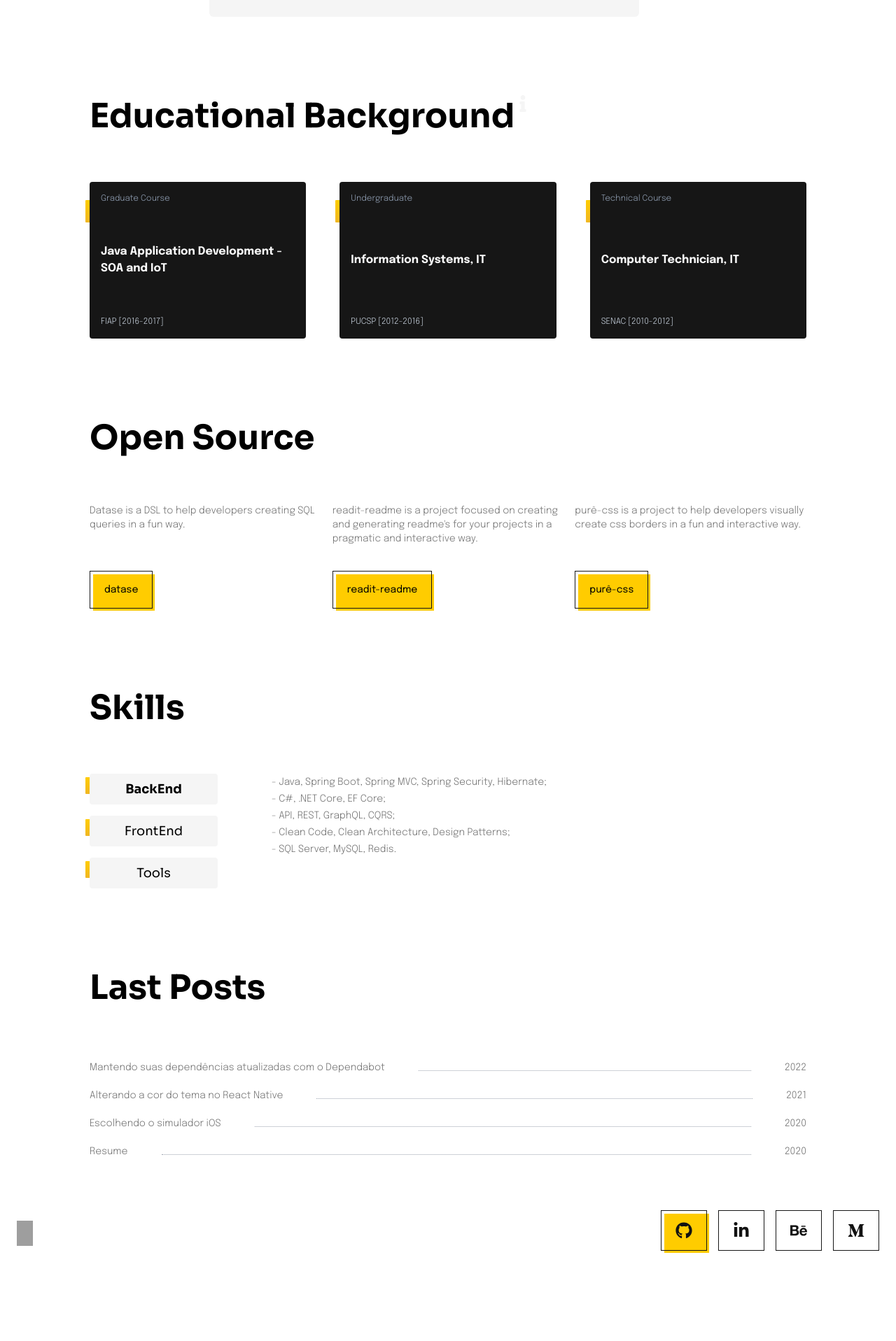
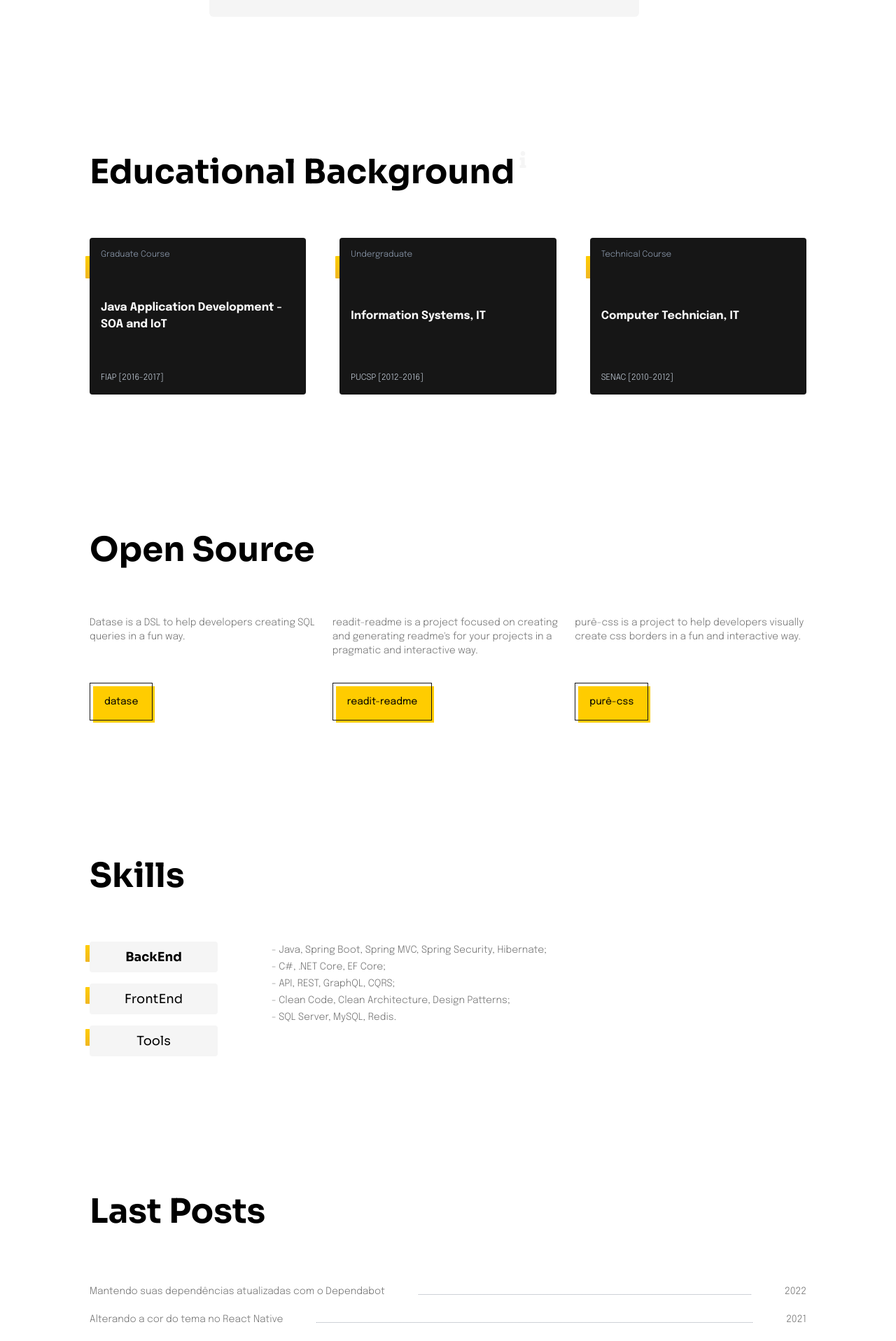
Before and after one commit to hstrada/hstrada.github.io, a Next.js app: page / in a window 1280 px wide. Shown: the part 1520-3437 px from the top of the page at 70% size. Before the commit the page ends 3332 px from the top, so only its background shows below. Built offline with nearby package versions, Linux system fonts and the light colour scheme; grey boxes are pictures that could not be loaded.

Commit message:
improving space between sections

```diff
--- a/src/components/organisms/Blog/index.tsx
+++ b/src/components/organisms/Blog/index.tsx
@@ -22,7 +22,7 @@
 
 export const Blog = () => {
   return (
-    <section className="px-6 mt-28">
+    <section className="px-6 mt-48">
       <SectionDiv title={t('blog.title')}>
         <div className="pt-16">
           {posts.map((index) => (
--- a/src/components/organisms/Educational/index.tsx
+++ b/src/components/organisms/Educational/index.tsx
@@ -6,7 +6,7 @@
 export const Educational = () => {
   const out = Array.from(Array(3), (_, x) => x)
   return (
-    <section className="px-6 mt-28">
+    <section className="px-6 mt-48">
       <div className="max-w-screen-lg flex flex-col mx-auto">
         <h2 className="text-5xl flex flex-row leading-tight font-bold max-w-screen-lg font-sans">
           {t('educational.title')}{' '}
--- a/src/components/organisms/OpenSource/index.tsx
+++ b/src/components/organisms/OpenSource/index.tsx
@@ -4,7 +4,7 @@
 
 export const OpenSource = () => {
   return (
-    <section className="px-6 mt-28">
+    <section className="px-6 mt-48">
       <SectionDiv title="Open Source">
         <div className="grid grid-cols-1 sm:grid-cols-3 gap-4 pt-16">
           <OpenSourceItem
--- a/src/components/organisms/Skills/index.tsx
+++ b/src/components/organisms/Skills/index.tsx
@@ -56,7 +56,7 @@
   }
 
   return (
-    <section className="px-6 mt-28">
+    <section className="px-6 mt-48">
       <SectionDiv title={t('skills.title')}>
         <div className="grid grid-cols-12 gap-4 pt-16">
           <div className="col-span-5 sm:col-span-3">
```
